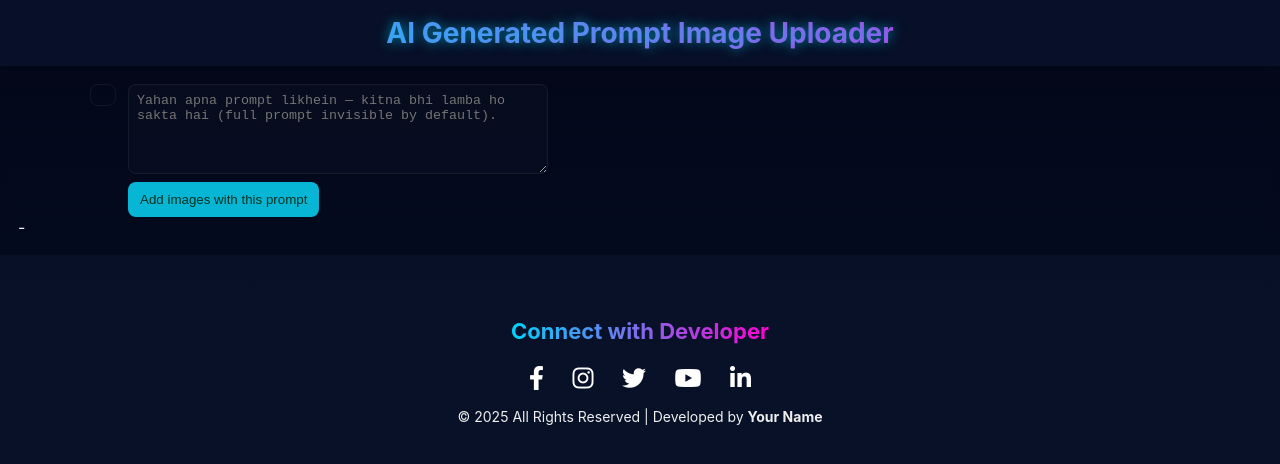
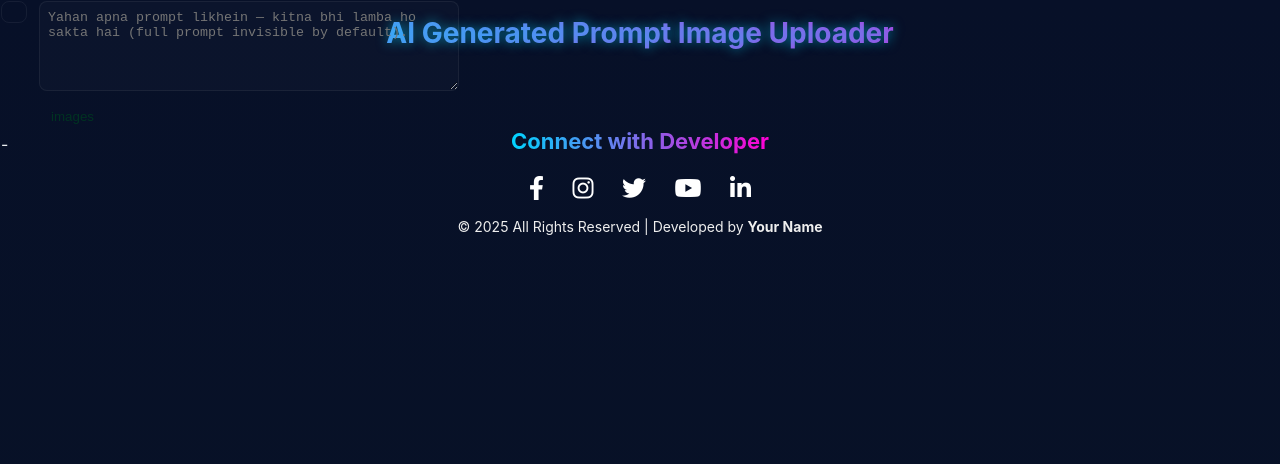
Before and after one commit to madanHTML/ai-prompt, a website: page index.html in a window 1280 px wide. Drawn offline with Linux system fonts and the light colour scheme; no server answers.

Commit message:
Update index.html

```diff
--- a/index.html
+++ b/index.html
@@ -22,12 +22,12 @@
   <meta name="viewport" content="width=device-width,initial-scale=1" />
   <title> Best AI Prompt Generator</title>
   <style>
-    :root{--bg:#0f172a;--card:#0b1220;--accent:#06b6d4;--muted:#94a3b8}
+    :root{/*--bg:#0f172a;--card:#0b1220;--accent:#06b6d4;--muted:#94a3b8*/background: transparent;}
     *{box-sizing:border-box}
     body{margin:0;font-family:Inter,Segoe UI,Roboto,system-ui,-apple-system,Arial;background:linear-gradient(180deg,#071028 0%, #081226 100%);color:#ebeef1;min-height:100vh}
 
     /* Sticky form at top */
-    .top-form{position:sticky;top:0;z-index:0;padding:18px;background:linear-gradient(180deg,rgba(2,6,23,0.85),rgba(2,6,23,0.6));backdrop-filter:blur(6px);border-bottom:1px solid rgba(255,255,255,0.03); }
+    .top-form{position:absolute;top:0;z-index:0;padding:1px;/*background:linear-gradient(180deg,rgba(2,6,23,0.85),rgba(2,6,23,0.6));backdrop-filter:blur(6px);border-bottom:1px solid rgba(255,255,255,0.03);*/ }
     .container{max-width:1100px;margin:0 auto}
     h1{margin:0 0 8px 0;font-size:18px}
     .controls{display:flex;gap:12px;align-items:flex-start}
@@ -157,7 +157,7 @@ footer .footer-content::-webkit-scrollbar-thumb {
        <div style="flex:1;display:flex;flex-direction:column;gap:8px;">
           <textarea id="promptInput" placeholder="Yahan apna prompt likhein — kitna bhi lamba ho sakta hai (full prompt invisible by default)."></textarea>
           <div style="display:flex;gap:8px;align-items:center;">
-            <button class="btn" id="addAll">Add images with this prompt</button>
+            <button class="btn" id="addAll"> images </button>
             <button class="btn secondary" id="clearAll" style="display: none;>Clear gallery</button>
            <div class="meta">Preview: 3 lines (blurred) — Copy icon copies the complete prompt.</div>
           </div>
@@ -217,7 +217,7 @@ function createCard(imgSrc, promptText, filename) {
   const copyBtn = document.createElement('button');
   copyBtn.className = 'icon';
   copyBtn.title = 'Copy full prompt';
-  copyBtn.innerHTML = '📋';
+  copyBtn.innerHTML = 'COPY';
   copyBtn.addEventListener('click', async () => {
     try {
       await navigator.clipboard.writeText(preview.dataset.full || '');
```
